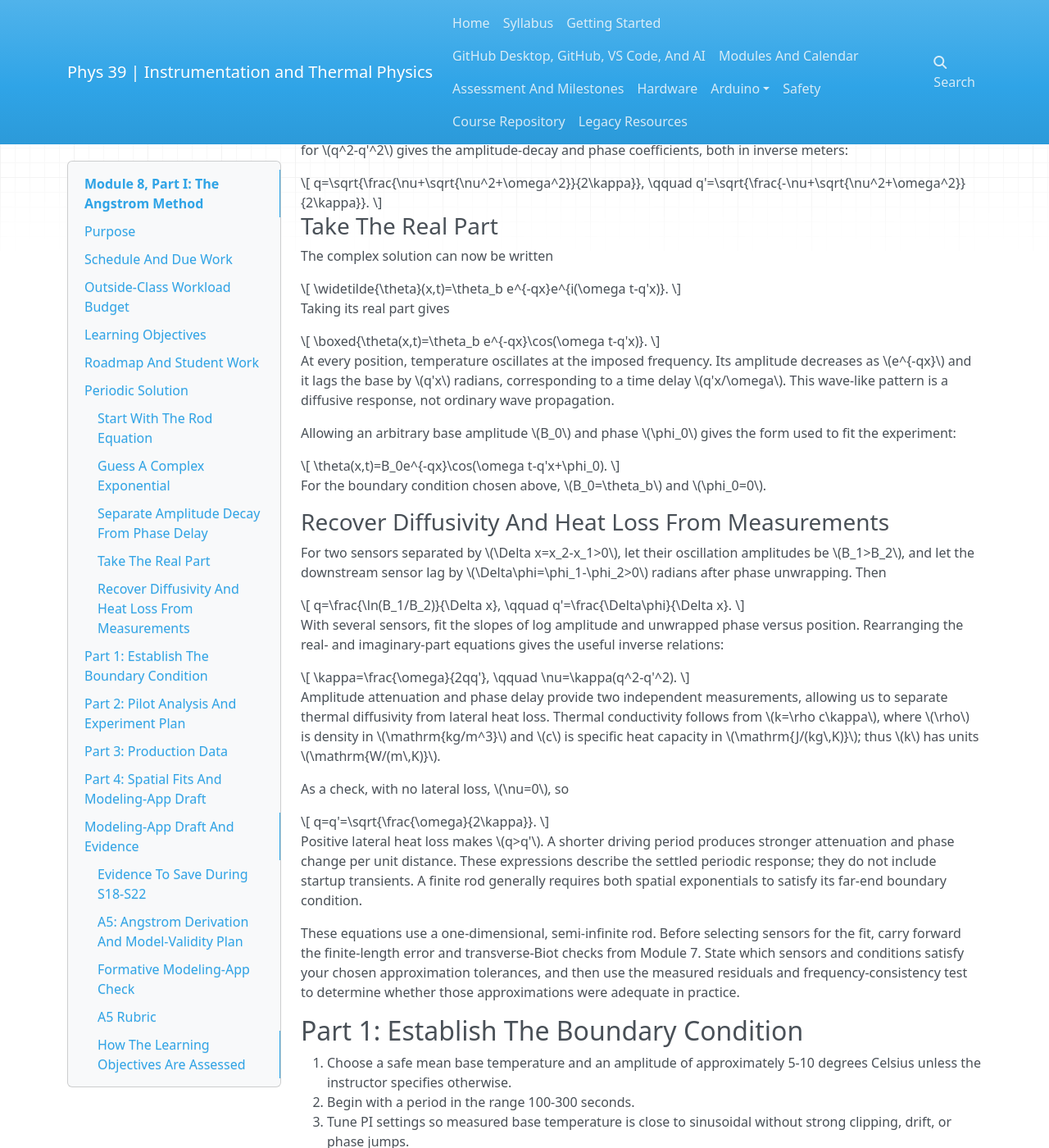
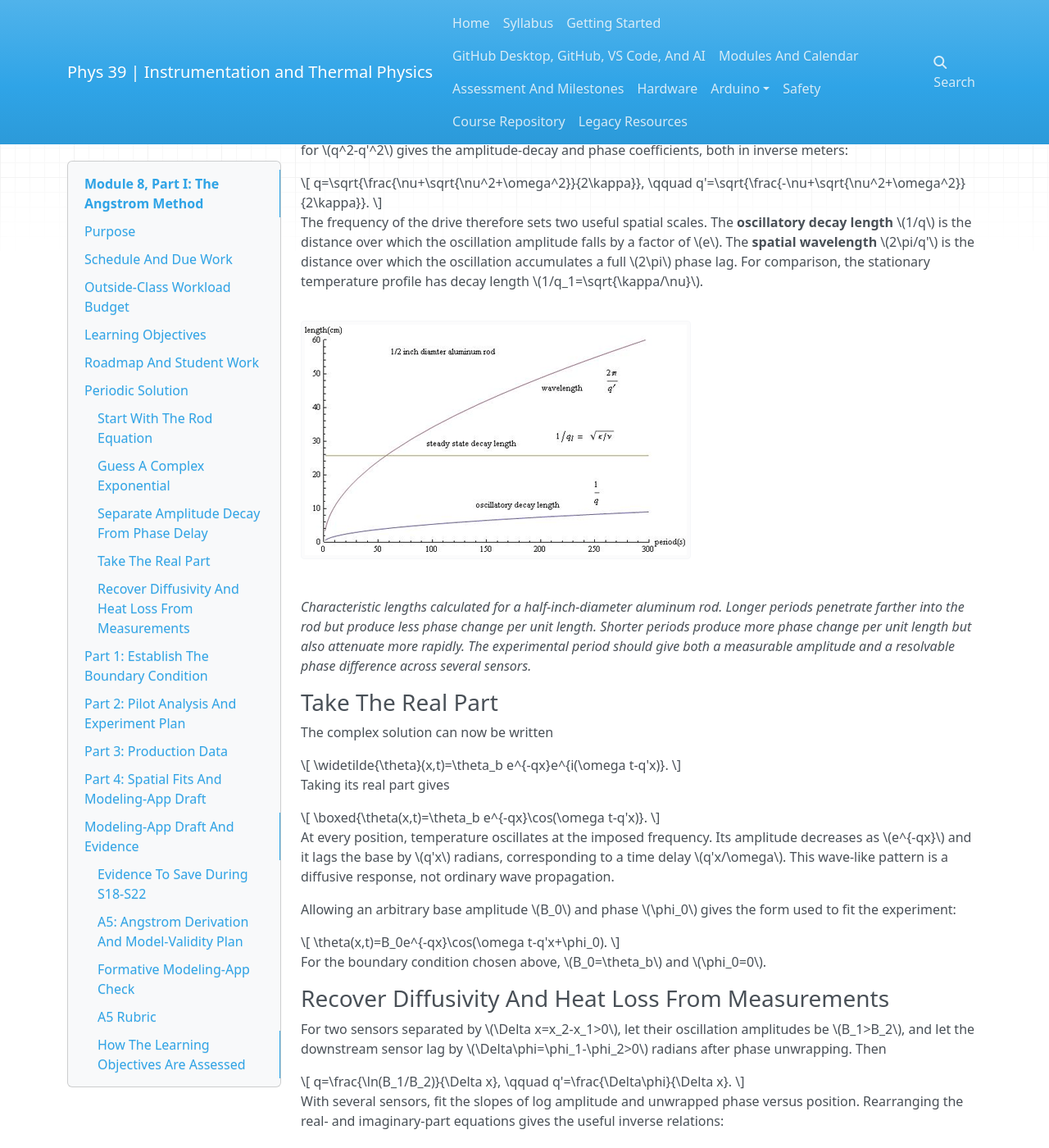
Before and after one commit to SethFraden/Phys39F26-course, an MkDocs documentation site: the page built from course/labs/lab-09/index.md, in a window 1280 px wide and 1400 px high, scrolled down 4277 px. Shown: the whole window at 82% size. Built offline with MkDocs 1.6.1, drawn with Linux system fonts in a browser that asks for light colours; a script that is not in the unit is left out.

Commit message:
Add Angstrom characteristic-length plot

```diff
--- a/course/labs/lab-09/index.md
+++ b/course/labs/lab-09/index.md
@@ -207,6 +207,21 @@ q=\sqrt{\frac{\nu+\sqrt{\nu^2+\omega^2}}{2\kappa}},
 \qquad
 q'=\sqrt{\frac{-\nu+\sqrt{\nu^2+\omega^2}}{2\kappa}}.
 \]
+
+The frequency of the drive therefore sets two useful spatial scales. The
+**oscillatory decay length** $1/q$ is the distance over which the oscillation
+amplitude falls by a factor of $e$. The **spatial wavelength** $2\pi/q'$ is the
+distance over which the oscillation accumulates a full $2\pi$ phase lag. For
+comparison, the stationary temperature profile has decay length
+$1/q_1=\sqrt{\kappa/\nu}$.
+
+![Characteristic lengths in the Angstrom method as a function of forcing period](../../assets/angstrom-method-length-scales.gif)
+
+*Characteristic lengths calculated for a half-inch-diameter aluminum rod.
+Longer periods penetrate farther into the rod but produce less phase change per
+unit length. Shorter periods produce more phase change per unit length but also
+attenuate more rapidly. The experimental period should give both a measurable
+amplitude and a resolvable phase difference across several sensors.*
 
 ### Take The Real Part
 
```
Also changed, not shown: docs/labs/lab-09/index.html (+12 -0 lines), course/assets/angstrom-method-length-scales.gif (added), docs/assets/angstrom-method-length-scales.gif (added).
